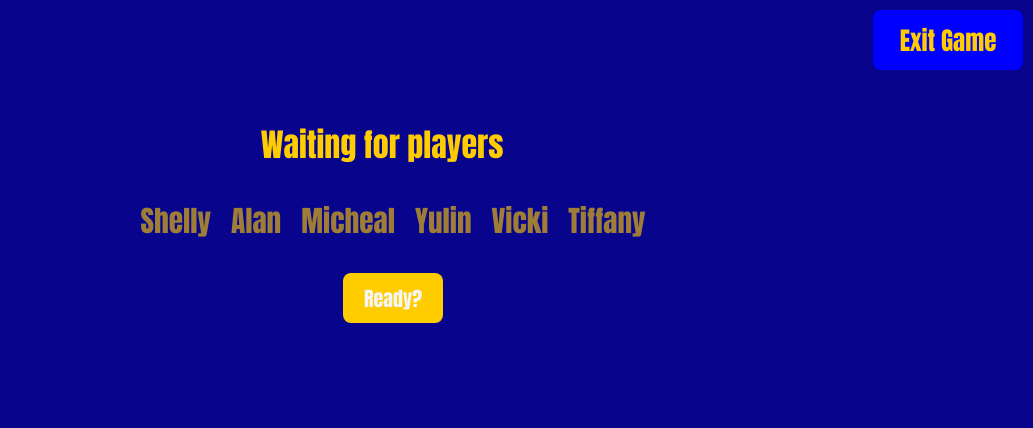
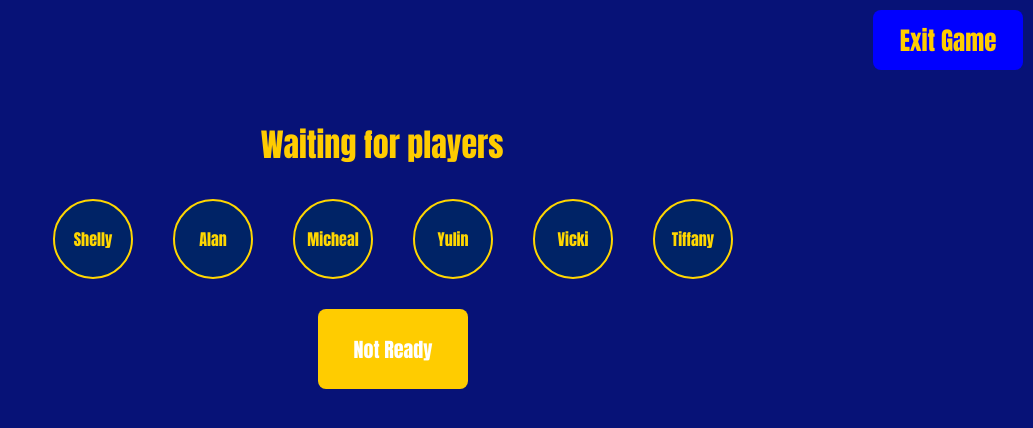
Before and after one commit to csci-499-fa24/Team2, a Next.js app in the folder client/: page /waiting-page in a window 1280 px wide. Shown: the top 428 px of the page, without its empty margins (247-1280 px from the left). Built offline with nearby package versions, Linux system fonts and the light colour scheme.

Commit message:
made some changes

```diff
--- a/client/app/waiting-page/page.js
+++ b/client/app/waiting-page/page.js
@@ -25,19 +25,21 @@ export default function WaitingPage() {
         </h1>
       </div>
       <div className={styles.readyPlayers}>
-        <h3 className={isPlayerReady ? styles.ready : styles.waitingAnimation}>Shelly {isPlayerReady ? '✅' : ''}</h3>
-        <h3 className={styles.waitingAnimation}>Alan</h3>
-        <h3 className={styles.waitingAnimation}>Micheal</h3>
-        <h3 className={styles.waitingAnimation}>Yulin</h3>
-        <h3 className={styles.waitingAnimation}>Vicki</h3>
-        <h3 className={styles.waitingAnimation}>Tiffany</h3>
+        <div className={`${styles.playerCircle} ${isPlayerReady ? styles.readyPlayerCircle : ''}`}>
+          Shelly {isPlayerReady ? '✔' : ''}
+        </div>
+        <div className={styles.playerCircle}>Alan</div>
+        <div className={styles.playerCircle}>Micheal</div>
+        <div className={styles.playerCircle}>Yulin</div>
+        <div className={styles.playerCircle}>Vicki</div>
+        <div className={styles.playerCircle}>Tiffany</div>
       </div>
       <div>
         <button
-          className={styles.readyButton}
+          className={`${styles.readyButton} ${isPlayerReady ? styles.readyButtonActive : ''}`}
           onClick={handleReadyClick}
         >
-          {isPlayerReady ? 'Not ready' : 'Ready?'}
+          {isPlayerReady ? 'Ready' : 'Not Ready'}
         </button>
       </div>
     </div>
--- a/client/app/waiting-page/waiting-page.module.css
+++ b/client/app/waiting-page/waiting-page.module.css
@@ -1,5 +1,5 @@
 .page {
-    background-color: #08048c;
+    background-color: rgb(7, 18, 119);
     min-height: 100vh;
     display: flex;
     flex-direction: column;
@@ -42,7 +42,7 @@
     color: #ffcc00;
     font-family: 'Impact', sans-serif;
     font-size: inherit;
-    display: inline; /* Keep dots in-line with the text */
+    display: inline;
 }
 
 .loadingDots span {
@@ -56,7 +56,7 @@
 }
 
 .dot2 {
-    animation-delay: 0.5s; /* Adjust delay to stagger the dots */
+    animation-delay: 0.5s;
 }
 
 .dot3 {
@@ -82,9 +82,10 @@
     margin-top: 30px;
     display: flex;
     flex-direction: row;
-    gap: 20px; /* Spacing between each player */
+    gap: 20px;
     font-family: 'Impact', sans-serif;
     font-size: 25px;
+    color: #ffcc00;
   }
 
   .player {
@@ -98,7 +99,7 @@
     font-size: 1.5rem;
   } */
 
-  .readyButton {
+  /* .readyButton {
     background-color: #ffcc00;
     border: none;
     width: 100px;
@@ -112,7 +113,7 @@
   .readyButton:hover {
     background-color: green;
     color: white;
-  }
+  } */
 
   @keyframes fade {
     0%, 100% {
@@ -124,10 +125,95 @@
 }
 
 .waitingAnimation {
-    animation: fade 2s infinite; /* Adjust the duration as needed */
-    color: #ffcc00;
+    animation: fade 2s infinite;
+    color: rgb(192,192,192);
 }
 
-  .ready {
-    color: green;
+
+
+  .readyButton {
+    background-color: #ffcc00;
+    border: none;
+    color: white;
+    padding: 10px 20px;
+    cursor: pointer;
+    transition: background-color 0.3s ease, color 0.3s ease;
+    position: relative;
+    width: 150px;
+    height: 80px;
+    cursor: pointer;
+    font-family: 'Impact', sans-serif;
+    font-size: 20px;
+    margin-top: 30px;
   }
+
+  .readyButton::before {
+    content: 'Ready';
+    color: #fafafa;
+    position: absolute;
+    left: 50%;
+    top: 50%;
+    transform: translate(-50%, -50%);
+    opacity: 0;
+    transition: opacity 0.3s ease;
+  }
+
+  .readyButton:hover::before {
+    opacity: 1;
+  }
+
+  .readyButton:hover {
+    color: transparent;
+    background-color:#28a745;
+  }
+
+  .readyButtonActive {
+    background-color: #28a745;
+    color: white;
+  }
+
+  .readyButtonActive::before {
+    content: 'Not Ready';
+    color: white;
+    opacity: 0;
+    font-size: 20px;
+  }
+
+
+  .readyButtonActive:hover::before {
+    opacity: 1;
+  }
+
+  .readyButtonActive:hover {
+    color: transparent;
+    background-color:#ffcc00;
+  }
+
+  .playerCircle {
+    width: 80px;
+    height: 80px;
+    background-color: #002366;
+    color: #ffd700;
+    border: 2px solid #ffd700;
+    border-radius: 50%;
+    display: flex;
+    justify-content: center;
+    align-items: center;
+    font-size: 16px;
+    font-weight: bold;
+    margin: 0 10px;
+    transition: background-color 0.3s ease, transform 0.3s ease;
+  }
+
+  .playerCircle:hover {
+    background-color: #ffd700;
+    color: #002366;
+    transform: scale(1.1);
+  }
+
+
+  .readyPlayerCircle {
+    background-color: #28a745;
+    color: white;
+    border: 2px solid #28a745;
+  }
```
Also changed, not shown: 1 other file (tests, documents, lock files or other folders).
